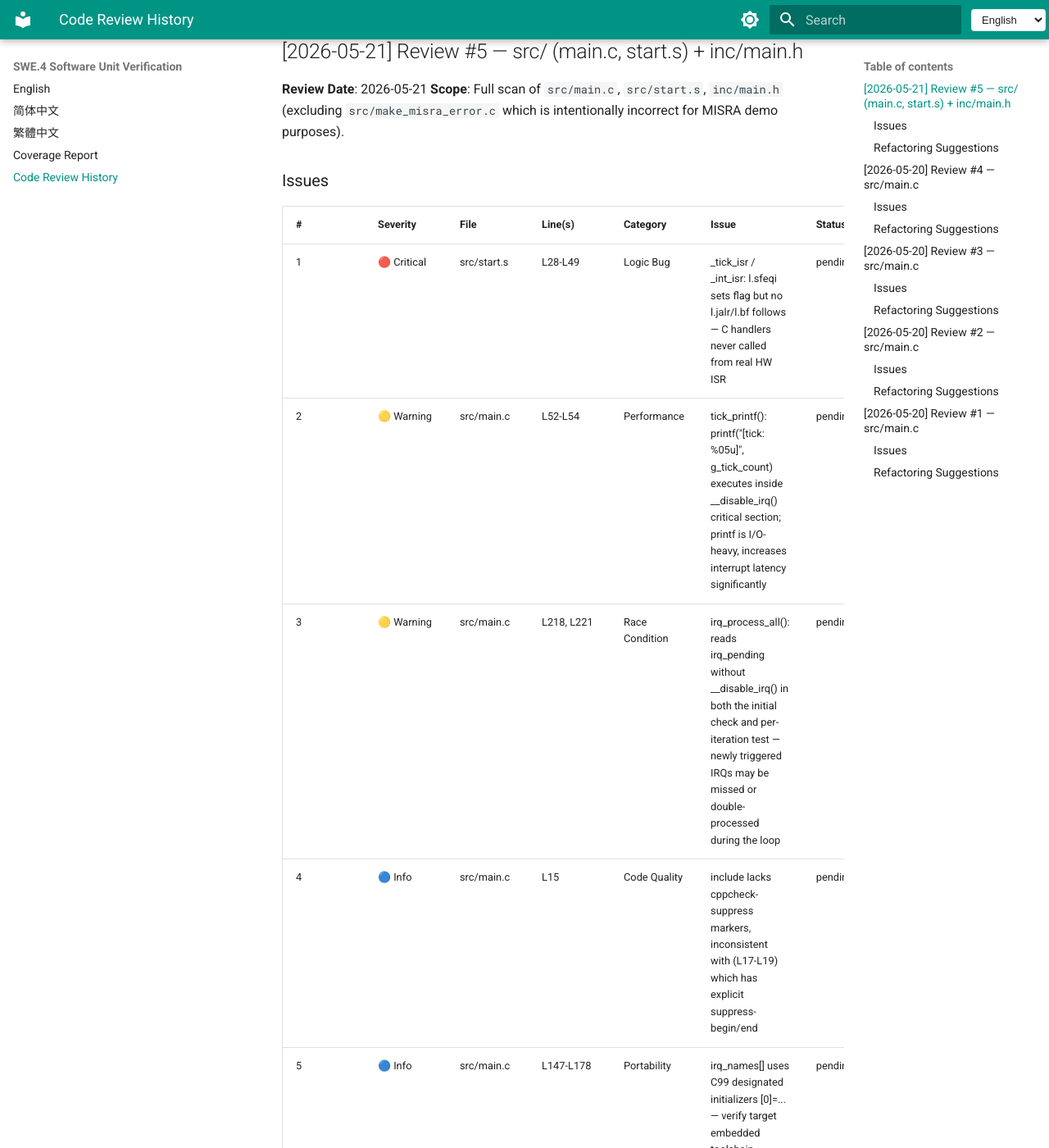
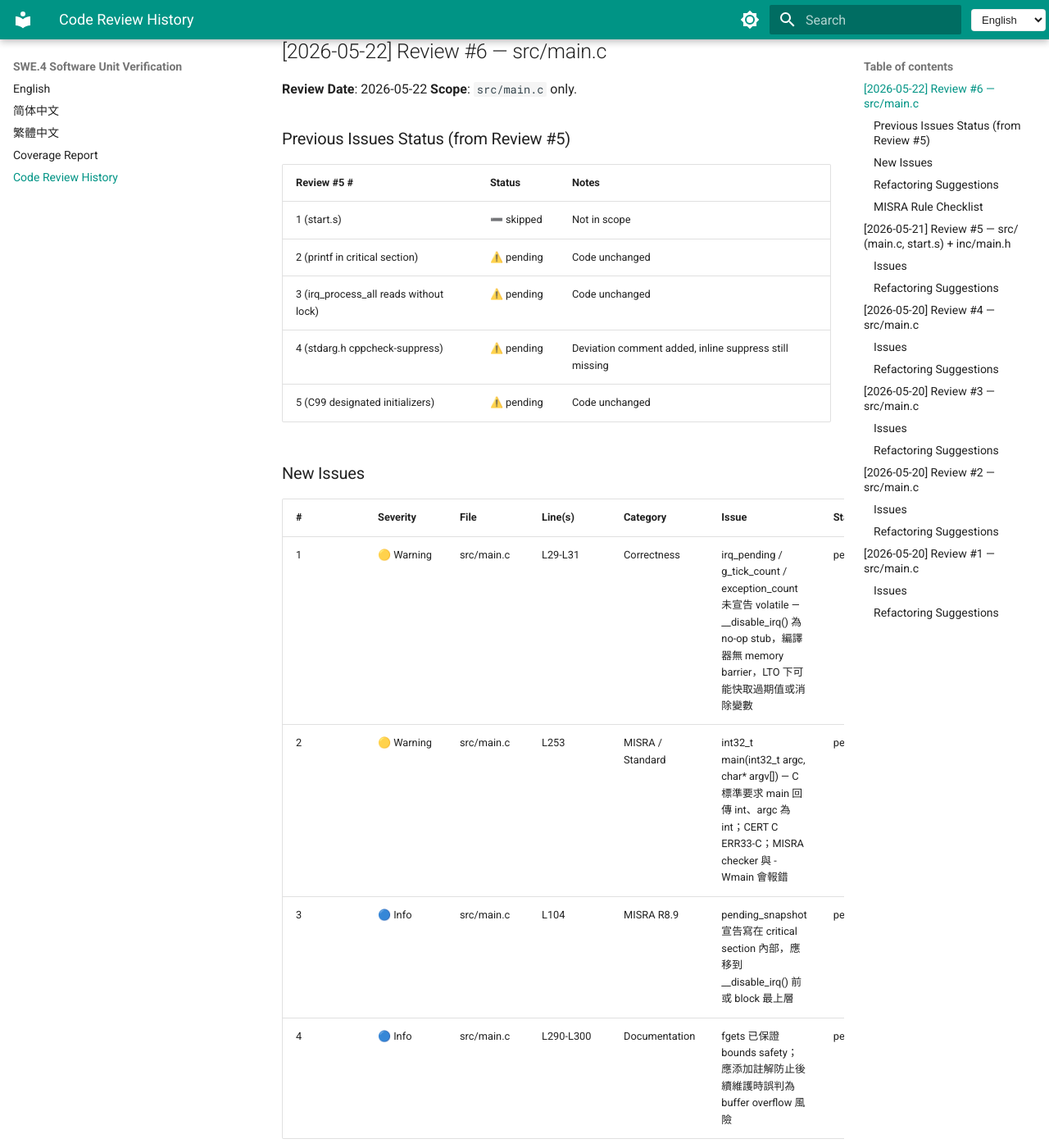
Before and after one commit to Shuming-Yang/trae-test, an MkDocs documentation site: the page built from docs/code_review_record/code_review.md, in a window 1280 px wide and 1400 px high, scrolled down 325 px. Shown: the whole window at 82% size. Built offline with MkDocs 1.6.1 and Material for MkDocs 9.7.7, drawn with Linux system fonts in a browser that asks for light colours; some of the changed text lies outside the part shown.

Commit message:
[DOCS] Update code review result base on updated workflows + reference

```diff
--- a/docs/code_review_record/code_review.md
+++ b/docs/code_review_record/code_review.md
@@ -7,6 +7,56 @@
 ---
 
 <!-- REVIEW_ENTRIES_START -->
+
+## [2026-05-22] Review #6 — src/main.c
+
+**Review Date**: 2026-05-22
+**Scope**: `src/main.c` only.
+
+### Previous Issues Status (from Review #5)
+
+| Review #5 # | Status | Notes |
+|-------------|--------|-------|
+| 1 (start.s) | ➖ skipped | Not in scope |
+| 2 (printf in critical section) | ⚠️ pending | Code unchanged |
+| 3 (irq_process_all reads without lock) | ⚠️ pending | Code unchanged |
+| 4 (stdarg.h cppcheck-suppress) | ⚠️ pending | Deviation comment added, inline suppress still missing |
+| 5 (C99 designated initializers) | ⚠️ pending | Code unchanged |
+
+### New Issues
+
+| # | Severity | File | Line(s) | Category | Issue | Status | Fix Date |
+|---|----------|------|---------|----------|-------|--------|----------|
+| 1 | 🟡 Warning | src/main.c | L29-L31 | Correctness | irq_pending / g_tick_count / exception_count 未宣告 volatile — __disable_irq() 為 no-op stub，編譯器無 memory barrier，LTO 下可能快取過期值或消除變數 | pending | — |
+| 2 | 🟡 Warning | src/main.c | L253 | MISRA / Standard | int32_t main(int32_t argc, char* argv[]) — C 標準要求 main 回傳 int、argc 為 int；CERT C ERR33-C；MISRA checker 與 -Wmain 會報錯 | pending | — |
+| 3 | 🔵 Info | src/main.c | L104 | MISRA R8.9 | pending_snapshot 宣告寫在 critical section 內部，應移到 __disable_irq() 前或 block 最上層 | pending | — |
+| 4 | 🔵 Info | src/main.c | L290-L300 | Documentation | fgets 已保證 bounds safety；應添加註解防止後續維護時誤判為 buffer overflow 風險 | pending | — |
+
+### Refactoring Suggestions
+
+| # | Suggestion | Benefit |
+|---|-----------|---------|
+| H | 將 irq_pending 等共享變數改為 FW_STATIC volatile uint32_t | 解決新 Issue #1；移植真實硬體時避免 LTO 優化消去變數 |
+| I | main() 簽章改為 int main(int argc, char *argv[]) | 解決新 Issue #2；C 標準合規；MISRA checker 不再報錯 |
+| J | (延續 Suggestion F from Review #5) 對 tick_printf() 中的 g_tick_count 取值也做 snapshot，最小化 critical section | 解決 Review #5 Issue #2 |
+
+### MISRA Rule Checklist
+
+| Rule | Description | Status |
+|------|-------------|--------|
+| R2.7 | unused parameter → `(void)argc/argv` | ✅ |
+| R8.7 | FW_STATIC controls symbol visibility | ✅ |
+| R8.9 | variables in minimal scope | ⚠️ see Issue #3 |
+| R8.12 | implicit signed/unsigned → uint32_t explicit | ✅ |
+| R9.1 | auto variables assigned before use | ✅ |
+| R10.4 | no mixed essential type arithmetic | ✅ |
+| R13.3 | no side effects in expressions | ✅ |
+| R17.1 | va_list — deviation documented | ✅ |
+| R17.7 | unused return → `(void)` cast | ✅ |
+| R21.6 | stdio.h — suppressed | ✅ |
+
+---
+
 
 ## [2026-05-21] Review #5 — src/ (main.c, start.s) + inc/main.h
 
```
